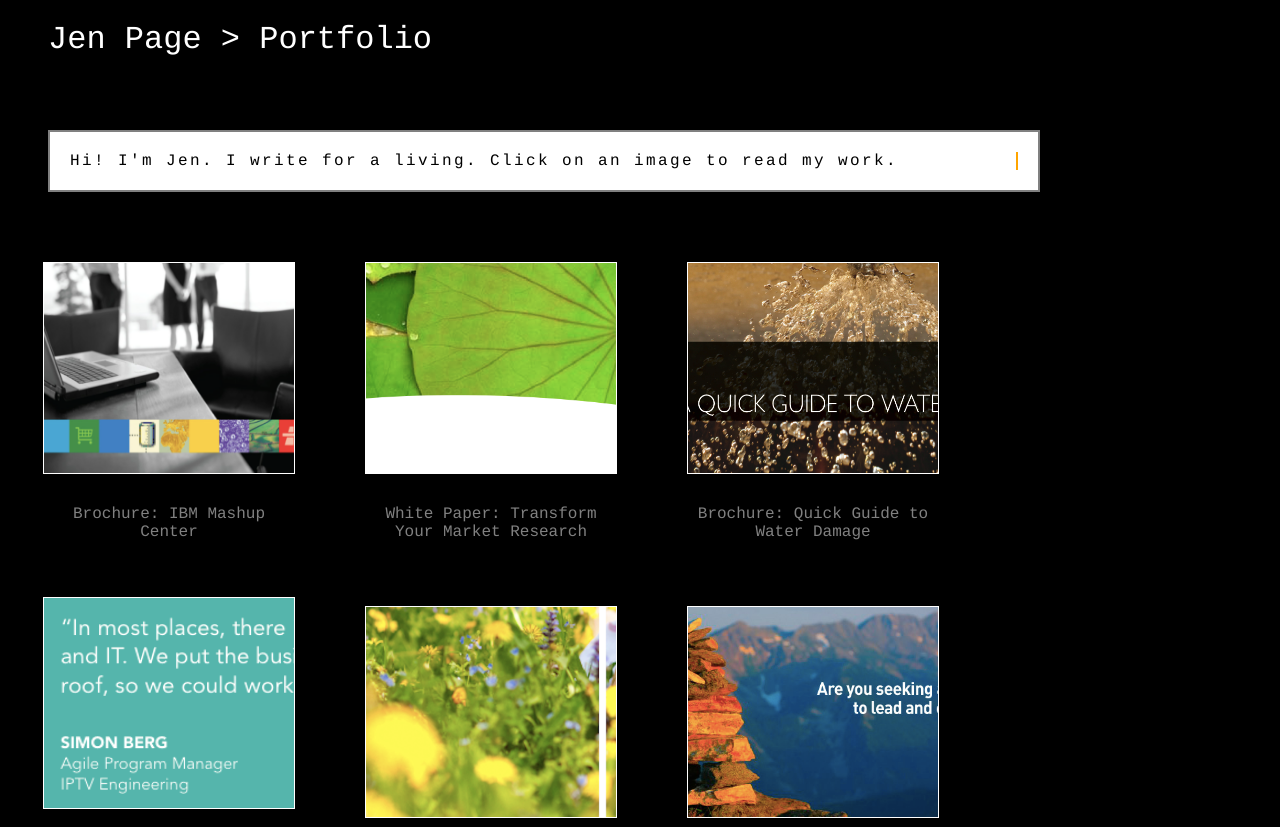
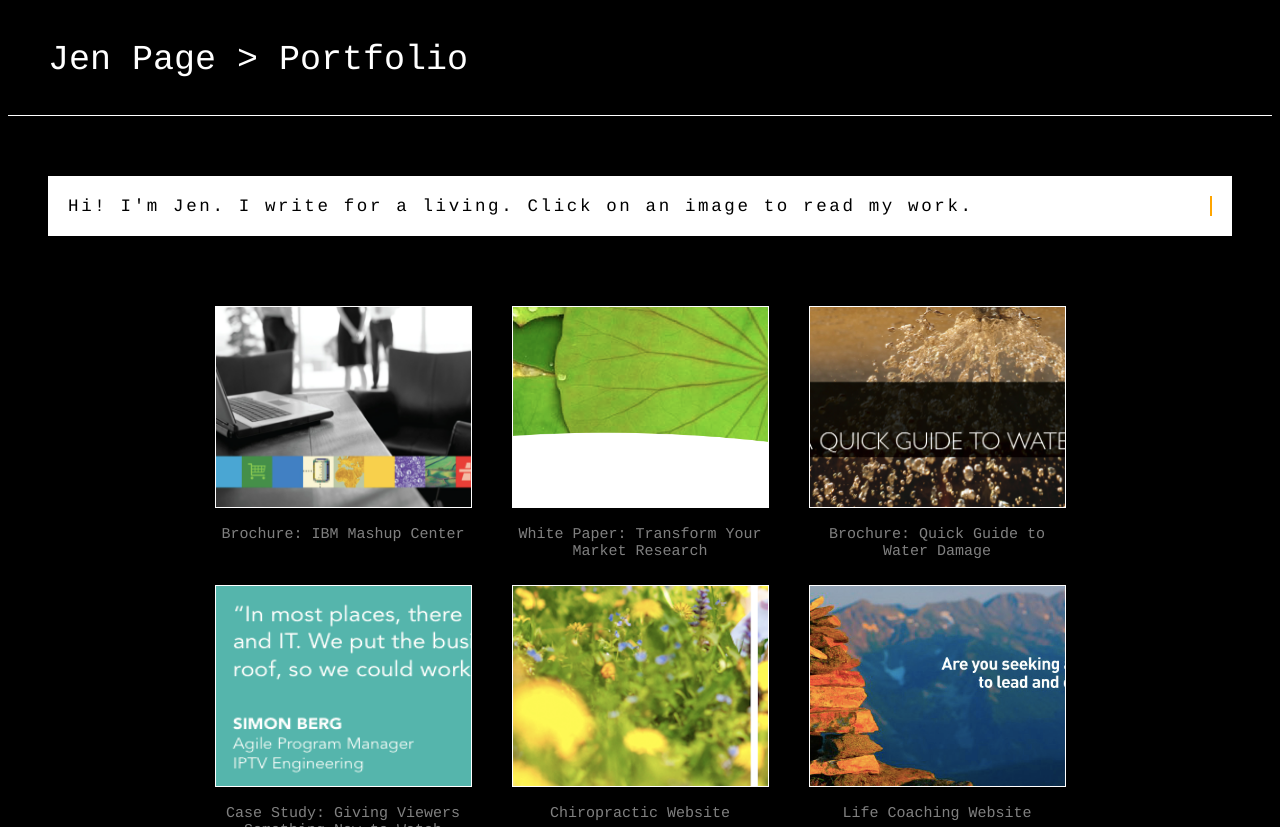
Before and after one commit to headweigh/portfolio, a plain HTML site: page index.html in a window 1280 px wide. Shown: the top 827 px of the page. Drawn offline with Linux system fonts and the light colour scheme.

Commit message:
Update with improved alignment

```diff
--- a/resources/css/style.css
+++ b/resources/css/style.css
@@ -1,6 +1,6 @@
 html {
   font-family: Courier;
-  font-size: 16px;
+  font-size: 10px;
   color: white;
   background-color: black;
 }
@@ -11,42 +11,65 @@ html a {
 
 header h1 {
   font-weight: lighter;
-  margin-left: 40px;
+  font-size: 3.5rem;
+  margin: 40px;
+}
+
+header {
+  height: 75px;
+  border-bottom: 1px solid white;
+}
+
+@media only screen and (min-width : 250px) and (max-width : 480px) {
+  header {
+    text-align: center;
+    height: 125px;
+  }
+
+  header h1 {
+    font-size: 4.5rem;
+  }
+
+  .sample-block img {
+    width: 95%;
+  }
+
+  .sample-block p {
+    font-size: 5rem;
+  }
 }
 
 .main {
   display: flex;
   flex-direction: column;
+  margin: 4rem;
 }
 
 #intro-text {
-  padding: 20px;
-  min-width: 850px;
-  max-width: 75%;
-  height: auto;
-  border: 2px solid grey;
+  padding: 2rem;
   background-color: white;
   color: black;
-  margin: 40px;
+  font-size: 1.75rem;
+  margin-top: 2rem;
+  margin-bottom: 2rem;
 }
+
 .typewriter p {
-  overflow: hidden; /* Ensures the content is not revealed until the animation */
-  border-right: .15em solid orange; /* The typwriter cursor */
-  white-space: nowrap; /* Keeps the content on a single line */
-  margin: 0 auto; /* Gives that scrolling effect as the typing happens */
-  letter-spacing: .15em; /* Adjust as needed */
+  overflow: hidden;
+  border-right: .15em solid orange;
+  white-space: nowrap;
+  margin: 0 auto;
+  letter-spacing: .15em;
   animation:
-    typing 5s steps(40, end),
+    typing 4s steps(50, end),
     blink-caret .75s step-end infinite;
 }
 
-/* The typing effect */
 @keyframes typing {
   from { width: 0 }
   to { width: 100% }
 }
 
-/* The typewriter cursor effect */
 @keyframes blink-caret {
   from, to { border-color: transparent }
   50% { border-color: orange; }
@@ -55,39 +78,37 @@ header h1 {
 .samples {
   display: inline-flex;
   flex-flow: row wrap;
-  align-items: center;
+  justify-content: center;
+  margin-top: 4rem;
 }
 
 .sample-block {
   display: inline-flex;
   flex-direction: column;
   align-items: center;
-  justify-content: baseline;
   justify-items: space-around;
+  margin: 1rem 2rem 0px 2rem;
 }
 
-img {
-  width: 250px;
-  height: 210px;
+.sample-block img {
+  width: 255px;
+  height: 200px;
   overflow: hidden;
   border: 1px solid white;
-  margin: 30px 35px 0px 35px;
 }
 
 .sample-block p {
   color: grey;
+  font-size: 1.5rem;
+  padding: 0px;
+  text-align: center;
   max-width: 250px;
-  padding: 10px;
-  text-align: center;
 }
 
 .links {
-  margin-left: 100px;
+  margin-left: 10rem;
   font-family: Arial;
-}
-
-.links p {
-  padding: 7px;
+  font-size: 2rem;
 }
 
 a:link {
@@ -95,5 +116,5 @@ a:link {
 }
 
 a:visited {
-  color: orange;
+  color: gray;
 }
```
Also changed, not shown: blog.html (+2 -0 lines).
